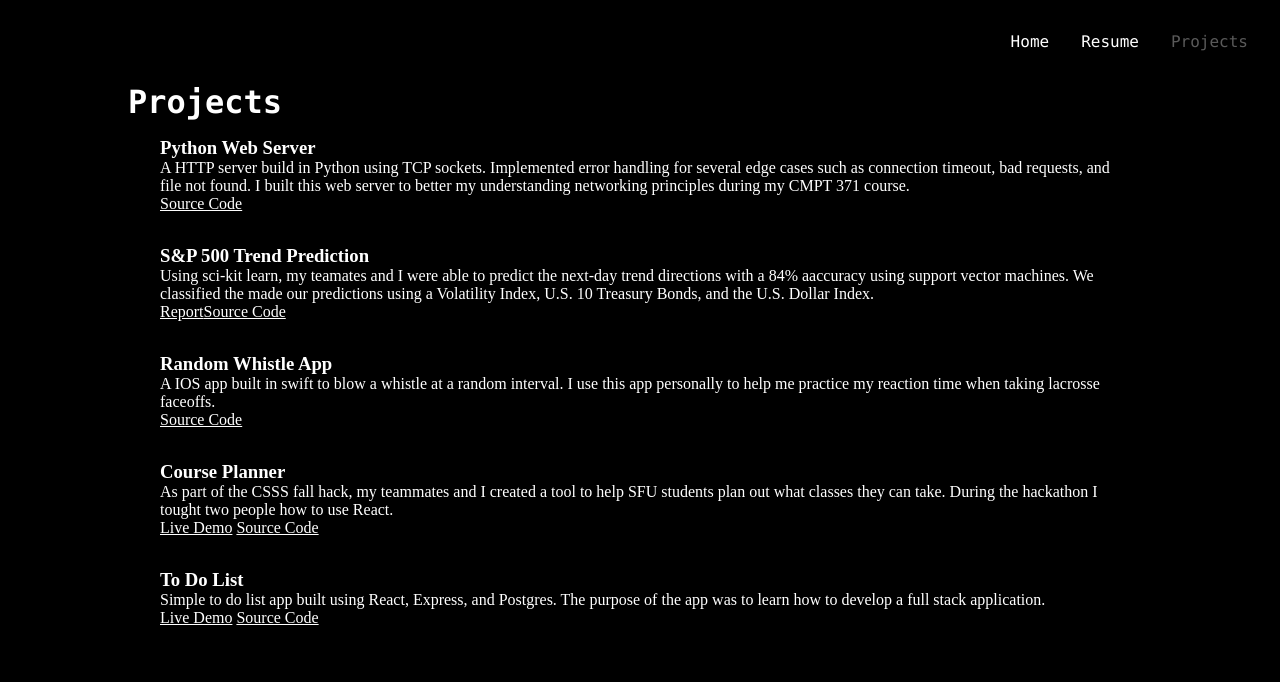
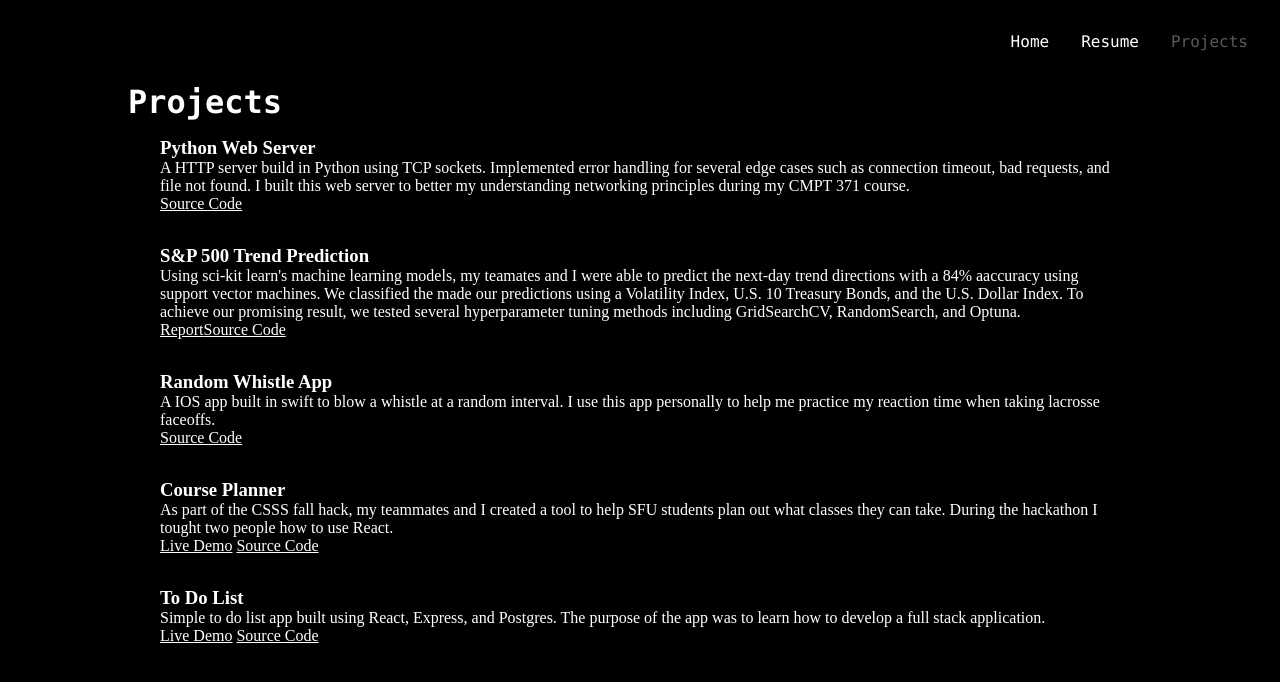
Before and after one commit to Cway14/portfolio, a Next.js app: page /projects in a window 1280 px wide. Shown: the top 682 px of the page. Built offline with nearby package versions, Linux system fonts and the light colour scheme.

Commit message:
added to S&P description

```diff
--- a/pages/projects.tsx
+++ b/pages/projects.tsx
@@ -15,7 +15,7 @@ const projects = () => {
                 </li>
                 <li>
                     <h3>S&P 500 Trend Prediction</h3>
-                    <p>Using sci-kit learn, my teamates and I were able to predict the next-day trend directions with a 84% aaccuracy using support vector machines. We classified the made our predictions using a Volatility Index, U.S. 10 Treasury Bonds, and the U.S. Dollar Index.</p>
+                    <p>Using sci-kit learn's machine learning models, my teamates and I were able to predict the next-day trend directions with a 84% aaccuracy using support vector machines. We classified the made our predictions using a Volatility Index, U.S. 10 Treasury Bonds, and the U.S. Dollar Index. To achieve our promising result, we tested several hyperparameter tuning methods including GridSearchCV, RandomSearch, and Optuna.</p>
                     <a href="sp500.pdf">Report</a>
                     <a href="https://github.com/kazizi-dev/financial-time-series-prediction">Source Code</a>
                 </li>
```
